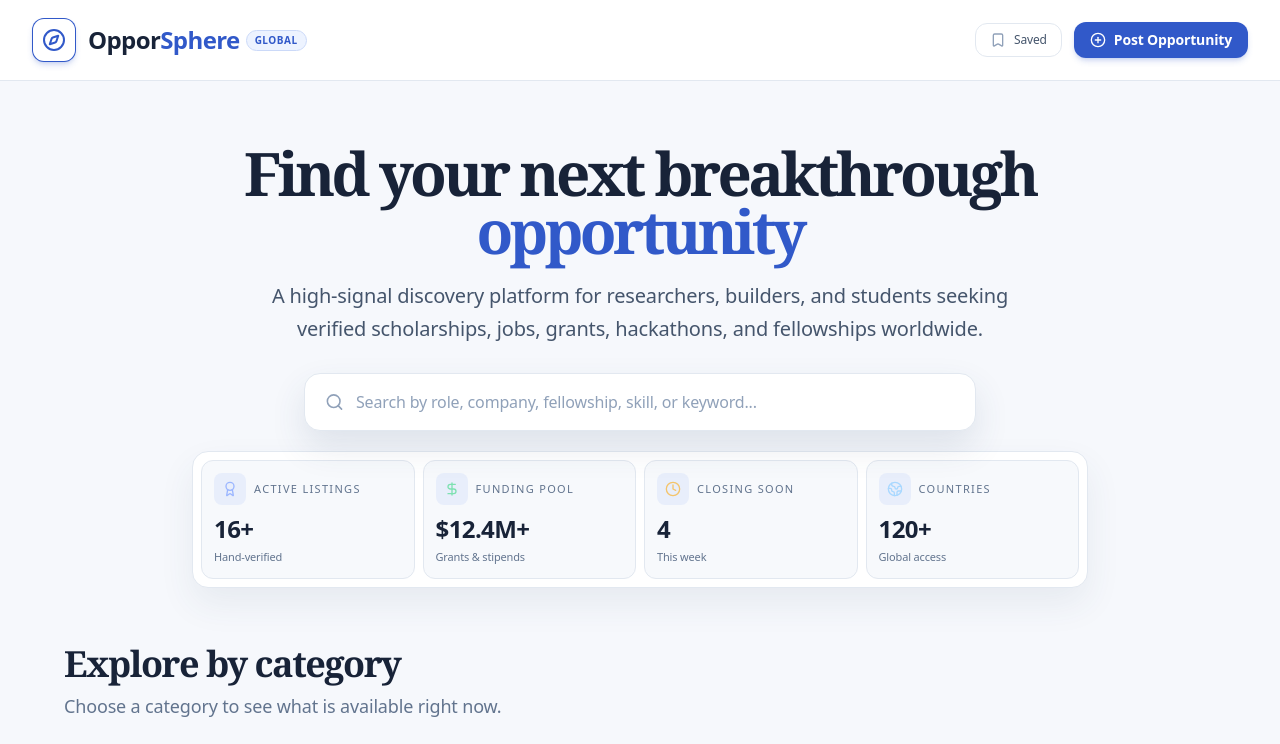
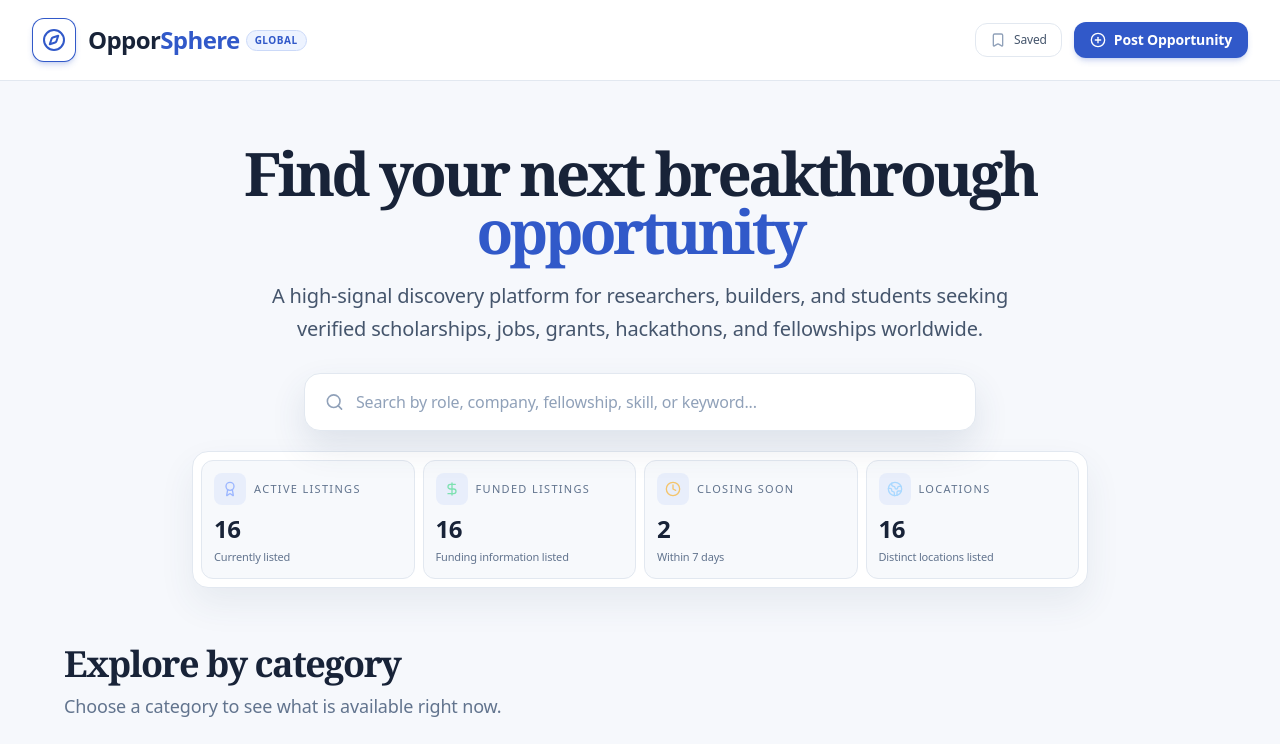
Before and after one commit to HappiProgrammer/Opportunities-Website, a Next.js app: page / in a window 1280 px wide. Shown: the top 744 px of the page. Built offline with nearby package versions, Linux system fonts and the light colour scheme.

Commit message:
Udated category

```diff
--- a/src/app/page.tsx
+++ b/src/app/page.tsx
@@ -270,6 +270,25 @@ export default function Home() {
     });
   }, [opportunities, filterState, bookmarkedIds]);
 
+  const heroStats = useMemo(() => {
+    const referenceDate = new Date('2026-09-11');
+    const closingSoon = opportunities.filter((opportunity) => {
+      if (!opportunity.deadline || opportunity.deadline.toLowerCase() === 'rolling') return false;
+      const deadlineDate = new Date(opportunity.deadline);
+      const daysRemaining = Math.ceil(
+        (deadlineDate.getTime() - referenceDate.getTime()) / (1000 * 60 * 60 * 24)
+      );
+      return daysRemaining >= 0 && daysRemaining <= 7;
+    }).length;
+
+    return {
+      activeListings: opportunities.length,
+      fundedListings: opportunities.filter((opportunity) => Boolean(opportunity.fundingAmount?.trim())).length,
+      closingSoon,
+      locations: new Set(opportunities.map((opportunity) => opportunity.location.trim())).size
+    };
+  }, [opportunities]);
+
   const renderOpportunityGrid = (items: Opportunity[]) => (
     <div
       className={
@@ -313,7 +332,7 @@ export default function Home() {
         <Hero
           searchQuery={filterState.searchQuery}
           onSearchChange={(query) => handleFilterUpdate({ searchQuery: query })}
-          totalOpportunities={opportunities.length}
+          stats={heroStats}
         />
       )}
 
--- a/src/components/Hero.tsx
+++ b/src/components/Hero.tsx
@@ -6,19 +6,24 @@ import { Search, DollarSign, Award, Clock, Globe2 } from 'lucide-react';
 interface HeroProps {
   searchQuery: string;
   onSearchChange: (query: string) => void;
-  totalOpportunities: number;
+  stats: {
+    activeListings: number;
+    fundedListings: number;
+    closingSoon: number;
+    locations: number;
+  };
 }
 
 export default function Hero({
   searchQuery,
   onSearchChange,
-  totalOpportunities
+  stats: { activeListings, fundedListings, closingSoon, locations }
 }: HeroProps) {
   const stats = [
-    { value: `${totalOpportunities}+`, label: 'Active listings', detail: 'Hand-verified', icon: Award, tone: 'text-[#9bb6ff]' },
-    { value: '$12.4M+', label: 'Funding pool', detail: 'Grants & stipends', icon: DollarSign, tone: 'text-[#7ee1b2]' },
-    { value: '4', label: 'Closing soon', detail: 'This week', icon: Clock, tone: 'text-[#f4c46b]' },
-    { value: '120+', label: 'Countries', detail: 'Global access', icon: Globe2, tone: 'text-[#a9d8ff]' }
+    { value: `${activeListings}`, label: 'Active listings', detail: 'Currently listed', icon: Award, tone: 'text-[#9bb6ff]' },
+    { value: `${fundedListings}`, label: 'Funded listings', detail: 'Funding information listed', icon: DollarSign, tone: 'text-[#7ee1b2]' },
+    { value: `${closingSoon}`, label: 'Closing soon', detail: 'Within 7 days', icon: Clock, tone: 'text-[#f4c46b]' },
+    { value: `${locations}`, label: 'Locations', detail: 'Distinct locations listed', icon: Globe2, tone: 'text-[#a9d8ff]' }
   ];
 
   return (
```
